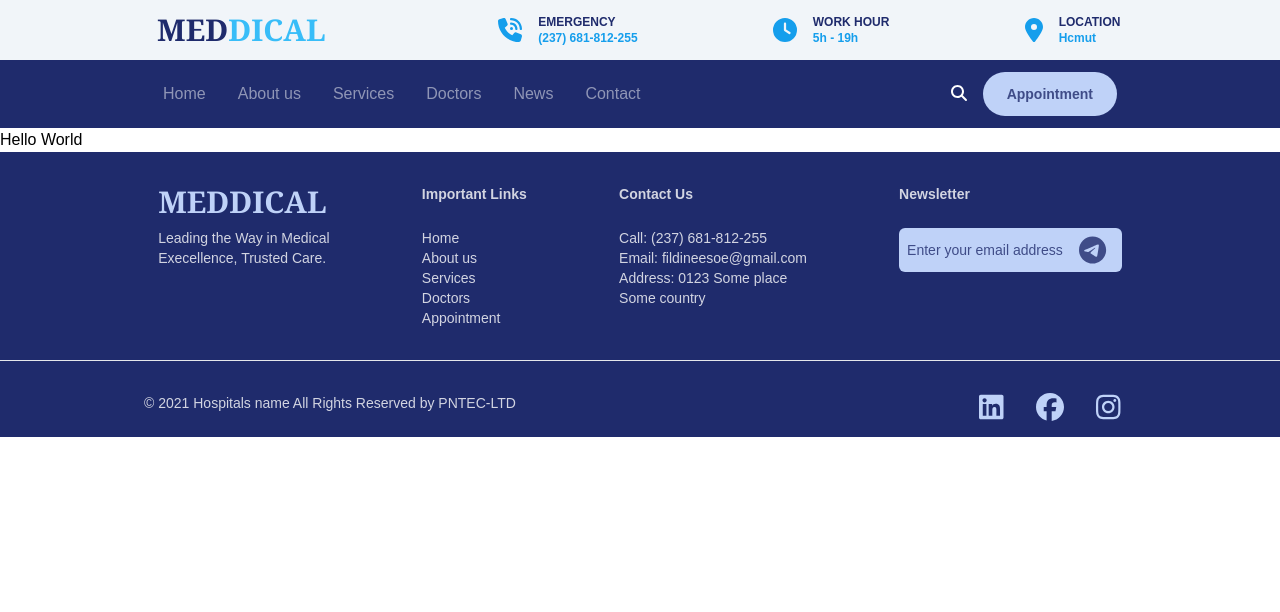
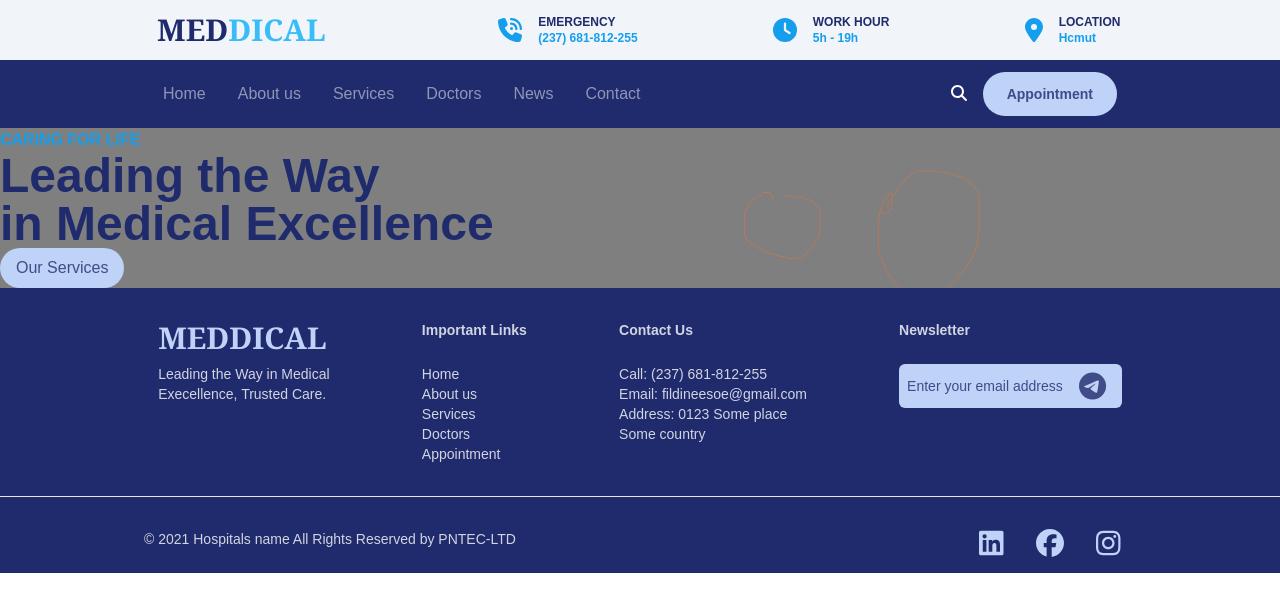
Before and after one commit to MinhChieens/random-assgn-demo, a React (Vite) app: page / in a window 1280 px wide. Shown: the top 612 px of the page. Built offline with nearby package versions, Linux system fonts and the light colour scheme.

Commit message:
new file:   src/assets/hero-img.png 	new file:   src/components/Hero.jsx modified:   src/components/Navbar.jsx 	modified:   src/pages/HomeInfo.jsx

```diff
--- /dev/null
+++ b/src/components/Hero.jsx
@@ -0,0 +1,22 @@
+import Button from "../components/Button";
+
+const Hero = () => {
+  return (
+    <section className="relative top-0 left-0 w-full bg-[url('../src/assets/hero-img.png')] bg-no-repeat bg-cover flex-col align-center justify-start">
+      <h2 className="text-skyblue uppercase font-bold font-worksans">
+        Caring for life
+      </h2>
+      <h1 className="text-darkblue font-bold font-worksans text-5xl">
+        Leading the Way <br /> in Medical Excellence
+      </h1>
+      <Button
+        className="bg-lightblue rounded-full font-sm px-4 py-2"
+        href="services"
+      >
+        Our Services
+      </Button>
+    </section>
+  );
+};
+
+export default Hero;
--- a/src/components/Navbar.jsx
+++ b/src/components/Navbar.jsx
@@ -8,7 +8,7 @@ const Navbar = () => {
   const pathname = useLocation();
 
   return (
-    <div className="header relative top-0 left-0 w-full">
+    <div className="header sticky top-0 left-0 w-full z-50">
       <HeadInfo></HeadInfo>
       <div className={`static w-full flex items-center bg-darkblue`}>
         <nav className="static flex mx-auto">
--- a/src/pages/HomeInfo.jsx
+++ b/src/pages/HomeInfo.jsx
@@ -1,12 +1,13 @@
 import React from "react";
 import Navbar from "../components/Navbar";
 import Footer from "../components/Footer";
+import Hero from "../components/Hero";
 
 const HomeInfo = () => {
   return (
     <>
       <Navbar></Navbar>
-      Hello World
+      <Hero></Hero>
       <Footer></Footer>
     </>
   );
```
Also changed, not shown: src/assets/hero-img.png (added).
